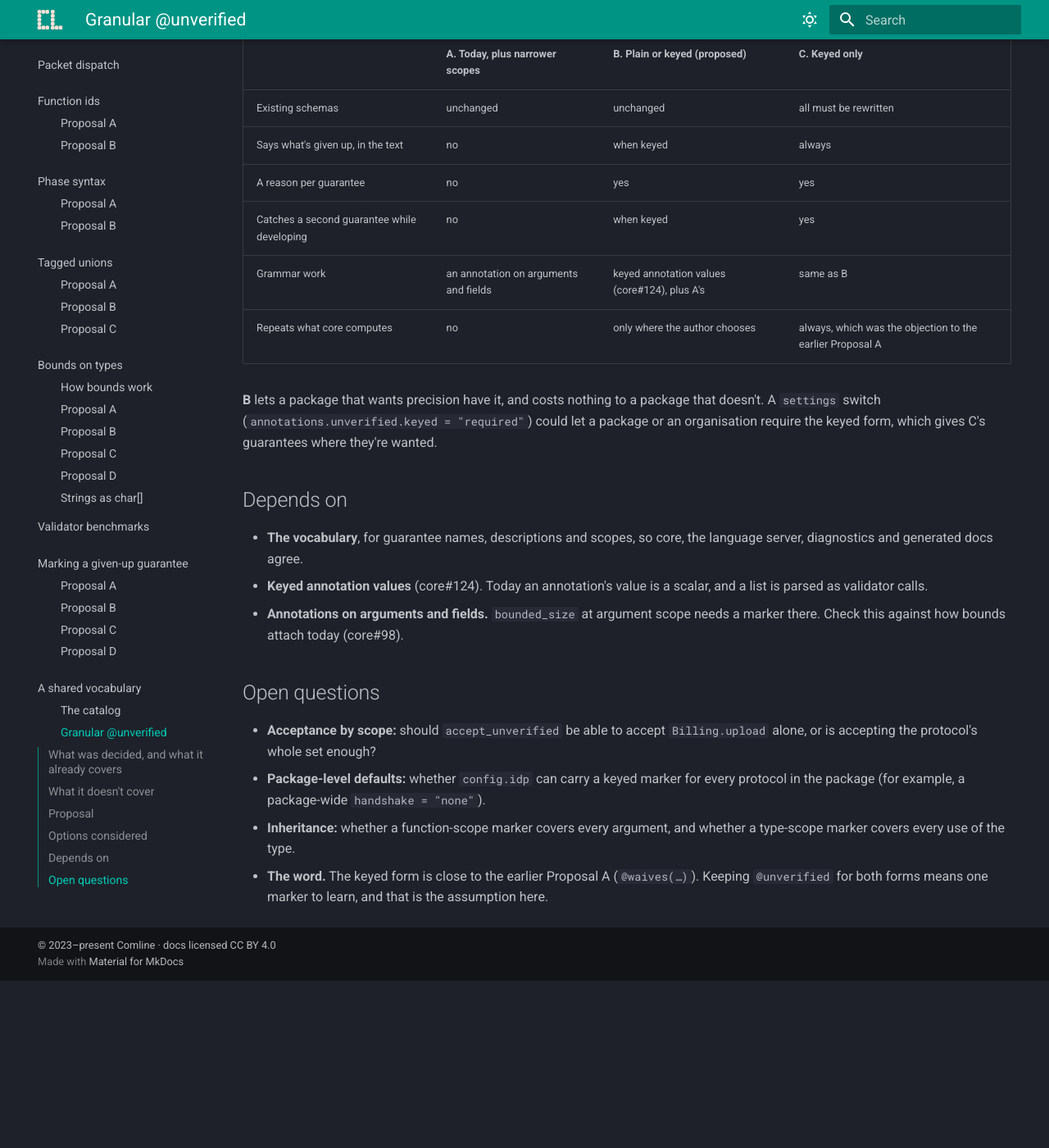
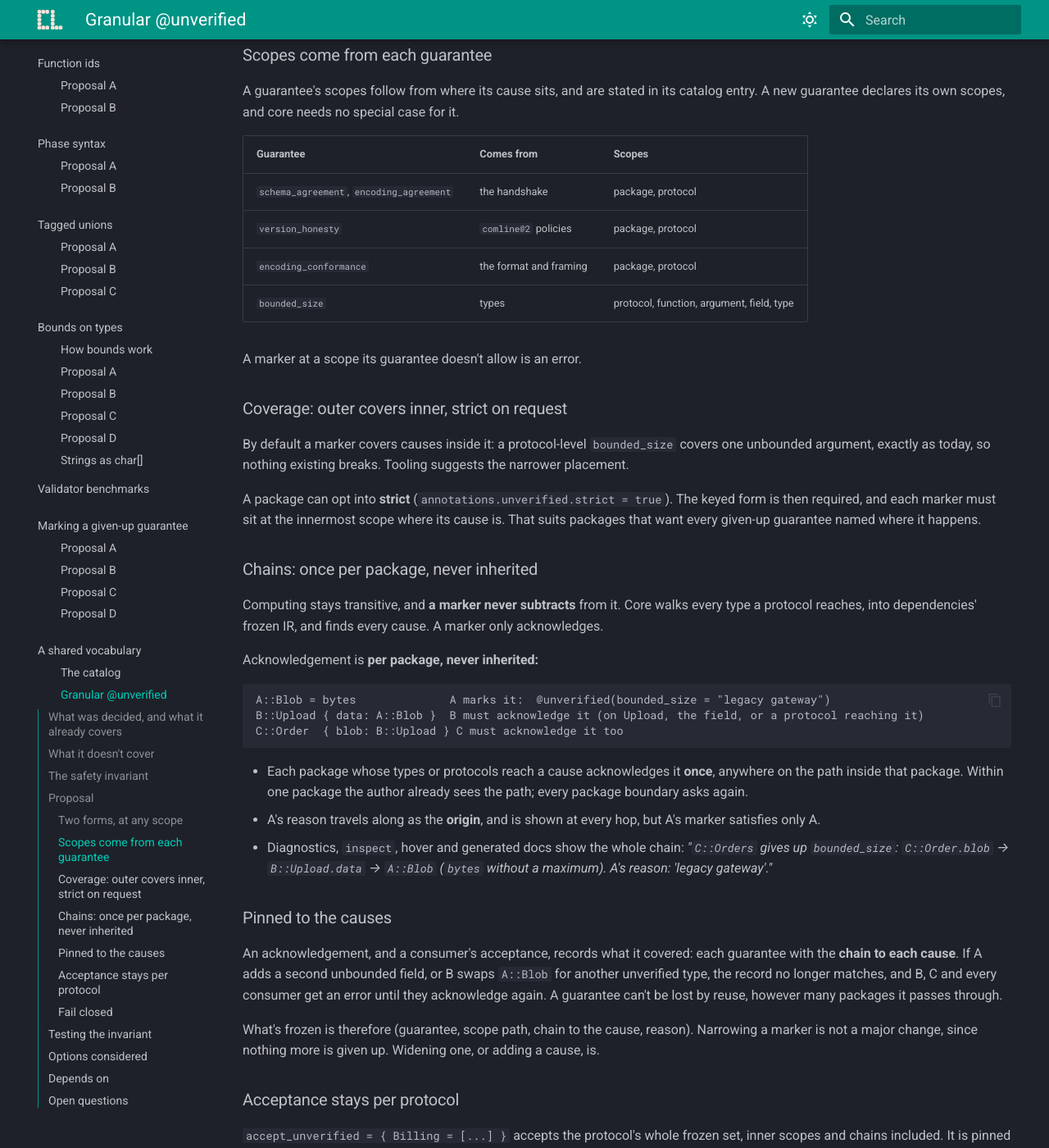
Before and after one commit to ComlineProject/docs, an MkDocs documentation site: the page built from docs/docs/proposals/shared-vocabulary/granular-unverified.md, in a window 1280 px wide and 1400 px high, scrolled down 1824 px. Shown: the whole window at 82% size. Built offline with MkDocs 1.6.1 and Material for MkDocs 9.7.7, drawn with Linux system fonts in a browser that asks for light colours; the version menu is left out; before the commit the page ends 3020 px from its top, so only the background shows below that; some of the changed text lies outside the part shown.

Commit message:
Shared vocabulary: record the leanings so far
The catalog lives in a spec repository with the conformance specs and
vectors, in CUE, with relations as plain references. Granular @unverified
gets scopes per guarantee, outer-covers-inner with a strict opt-in,
acknowledgement once per package along a chain, pinned to the chain,
acceptance per protocol, failing closed, and the tests that prove the
invariant.

````diff
--- a/docs/docs/proposals/shared-vocabulary/granular-unverified.md
+++ b/docs/docs/proposals/shared-vocabulary/granular-unverified.md
@@ -6,7 +6,7 @@
 **The question.** `@unverified = "reason"` marks a whole protocol, with one
 reason, and core works out which guarantees it gives up. Should the author
 be able to name the guarantees, give each its own reason, and mark less than
-a whole protocol?
+a whole protocol, without making it any easier to lose a guarantee unnoticed?
 
 ## What was decided, and what it already covers
 
@@ -32,20 +32,33 @@
 2. **The scope is always the protocol.** `bounded_size` comes from a type: one
    unbounded argument anywhere a protocol reaches marks the whole protocol,
    and the diagnostic says only "a string, list or nesting it reaches has no
-   maximum". Marking that one argument would say where, and would leave the
-   rest of the protocol verified.
+   maximum".
 3. **The schema text doesn't say what's given up.** This was accepted for C,
-   on the grounds that tooling shows it. With a shared vocabulary the cost of
-   writing it drops, and a reviewer reading a diff sees it without tooling.
+   on the grounds that tooling shows it. With a shared vocabulary, writing it
+   costs little, and a reviewer reading a diff sees it without tooling.
 4. **The author's acknowledgement is implicit.** The version comparison catches
    the set growing *between releases*. While a change is being developed, a
    marker written for one guarantee silently covers a second.
+5. **Chains across packages aren't explicit.** When package A's type gives up a
+   guarantee, B uses it, and C uses B, nothing requires B and C to see A's
+   cause and acknowledge it themselves.
+
+## The safety invariant
+
+Everything below serves one rule, which has to hold with no exceptions:
+
+> **If a package compiles, every guarantee given up anywhere a protocol
+> reaches, through any chain of types and packages, has been acknowledged in
+> that package and accepted by every consumer of that protocol. Every
+> acknowledgement and acceptance is pinned to the exact causes it covered,
+> so any change upstream asks again.**
 
 ## Proposal
 
-**Keep `@unverified = "reason"`, and allow a keyed form that names
-guarantees, at the scope each guarantee has.** Core still computes the set,
-and checks the author's form against it.
+### Two forms, at any scope
+
+`@unverified = "reason"` stays valid. An optional keyed form names
+guarantees. Both can be written at any scope a given-up guarantee allows:
 
 ```ids
 @framing = "com.acme.f@1"
@@ -60,63 +73,136 @@
 }
 ```
 
-- **The plain form stays valid.** It acknowledges whatever core computes,
-  exactly as today, so nothing existing breaks.
-- **The keyed form names guarantees.** Each key is a guarantee from the
-  vocabulary and each value is its reason. Core computes the set as today, and:
-    - a computed guarantee the author didn't name is an **error** ("`Billing`
-      also gives up `schema_agreement`: handshake `none`");
-    - a named guarantee core doesn't find given up is a **warning**, like a
-      needless marker today;
-    - an unknown key is an **error**, with the vocabulary's spellings suggested.
-- **Scopes come from the vocabulary.** Each guarantee lists where it can be
-  marked. `schema_agreement`, `encoding_agreement` and `version_honesty` come
-  from the handshake, so they apply to a protocol (or a package's defaults).
-  `encoding_conformance` comes from the encodings, so a protocol.
-  `bounded_size` comes from types, so a protocol, a function, an argument, a
-  field or a type. Marking at the wrong scope is an error.
-- **What's frozen** is each given-up guarantee with its scope (`Billing`,
-  `Billing.upload(data)`) and its reason. Acceptances and the version
-  comparison work on that, so narrowing a marker is visible and widening one
-  is a major change.
-- **Acceptance stays per protocol** (`accept_unverified = { Billing = [...] }`).
-  A consumer accepts the protocol's whole set, inner scopes included. Whether
-  acceptance should also name scopes is an open question below.
+- **Plain:** acknowledges whatever core computes at that scope, as today.
+- **Keyed:** each key is a guarantee from the vocabulary, each value its
+  reason. Against what core computes:
+    - a computed guarantee that isn't named is an **error**;
+    - a named guarantee that isn't given up is a **warning**, like a needless
+      marker today;
+    - an unknown key is an **error**, with spellings suggested from the vocabulary.
+
+### Scopes come from each guarantee
+
+A guarantee's scopes follow from where its cause sits, and are stated in its
+catalog entry. A new guarantee declares its own scopes, and core needs no
+special case for it.
+
+| Guarantee | Comes from | Scopes |
+|---|---|---|
+| `schema_agreement`, `encoding_agreement` | the handshake | package, protocol |
+| `version_honesty` | `comline@2` policies | package, protocol |
+| `encoding_conformance` | the format and framing | package, protocol |
+| `bounded_size` | types | protocol, function, argument, field, type |
+
+A marker at a scope its guarantee doesn't allow is an error.
+
+### Coverage: outer covers inner, strict on request
+
+By default a marker covers causes inside it: a protocol-level `bounded_size`
+covers one unbounded argument, exactly as today, so nothing existing breaks.
+Tooling suggests the narrower placement.
+
+A package can opt into **strict** (`annotations.unverified.strict = true`). The
+keyed form is then required, and each marker must sit at the innermost scope
+where its cause is. That suits packages that want every given-up guarantee
+named where it happens.
+
+### Chains: once per package, never inherited
+
+Computing stays transitive, and **a marker never subtracts** from it. Core
+walks every type a protocol reaches, into dependencies' frozen IR, and finds
+every cause. A marker only acknowledges.
+
+Acknowledgement is **per package, never inherited:**
+
+```text
+A::Blob = bytes              A marks it:  @unverified(bounded_size = "legacy gateway")
+B::Upload { data: A::Blob }  B must acknowledge it (on Upload, the field, or a protocol reaching it)
+C::Order  { blob: B::Upload } C must acknowledge it too
+```
+
+- Each package whose types or protocols reach a cause acknowledges it **once**,
+  anywhere on the path inside that package. Within one package the author
+  already sees the path; every package boundary asks again.
+- A's reason travels along as the **origin**, and is shown at every hop, but
+  A's marker satisfies only A.
+- Diagnostics, `inspect`, hover and generated docs show the whole chain:
+  *"`C::Orders` gives up `bounded_size`: `C::Order.blob` → `B::Upload.data` →
+  `A::Blob` (`bytes` without a maximum). A's reason: 'legacy gateway'."*
+
+### Pinned to the causes
+
+An acknowledgement, and a consumer's acceptance, records what it covered: each
+guarantee with the **chain to each cause**. If A adds a second unbounded field,
+or B swaps `A::Blob` for another unverified type, the record no longer
+matches, and B, C and every consumer get an error until they acknowledge
+again. A guarantee can't be lost by reuse, however many packages it passes
+through.
+
+What's frozen is therefore (guarantee, scope path, chain to the cause,
+reason). Narrowing a marker is not a major change, since nothing more is
+given up. Widening one, or adding a cause, is.
+
+### Acceptance stays per protocol
+
+`accept_unverified = { Billing = [...] }` accepts the protocol's whole frozen
+set, inner scopes and chains included. It is pinned like an acknowledgement,
+so a new inner cause still asks for re-acceptance.
+
+### Fail closed
+
+If the build can't see a dependency's declarations or IR, it counts the
+guarantee as given up and refuses. An editor's incomplete view can show a
+warning instead, but a build never judges with less than the full picture.
+Any path that does is a safety bug. Known today: `compat` and `diff` don't see
+a dependency's encoding declarations (core#206).
+
+## Testing the invariant
+
+Today there are unit tests (`core/tests/package/unverified.rs`), fuzz targets
+for parsing and compiling robustness, and runtime vectors proving that decoders
+refuse values over a bound. Nothing tests the invariant across package graphs.
+This proposal adds:
+
+1. **A property test with an independent oracle,** in core. It generates
+   random package graphs (bounded and unbounded types, chains across
+   packages, markers at random scopes, acceptances, upstream changes) and checks
+   that *the build succeeds exactly when the oracle says every hop acknowledged
+   and every consumer accepted*. It's the same differential idea as the
+   runtime's `ffi_vs_core`.
+2. **A fuzz target** running the same check over arbitrary graphs, in core's
+   nightly fuzz CI.
+3. **Compiler conformance cases** in the spec repository: schema graphs with
+   their expected given-up sets, chains and errors, as data. Any compiler, the
+   language server or another tool must reproduce them, the way runtimes must
+   reproduce bytes today.
+4. **An audit** of every place that judges guarantees (the validator,
+   `compat`, `diff`, `inspect`, the language server) for any path that can see
+   less than the full picture.
 
 ## Options considered
 
 | | A. Today, plus narrower scopes | B. Plain or keyed (proposed) | C. Keyed only |
 |---|---|---|---|
 | Existing schemas | unchanged | unchanged | all must be rewritten |
-| Says what's given up, in the text | no | when keyed | always |
+| Says what's given up, in the text | no | when keyed, always under strict | always |
 | A reason per guarantee | no | yes | yes |
-| Catches a second guarantee while developing | no | when keyed | yes |
-| Grammar work | an annotation on arguments and fields | keyed annotation values (core#124), plus A's | same as B |
+| Catches a second guarantee while developing | no | when keyed, and always under strict | yes |
 | Repeats what core computes | no | only where the author chooses | always, which was the objection to the earlier Proposal A |
-
-**B** lets a package that wants precision have it, and costs nothing to a
-package that doesn't. A `settings` switch (`annotations.unverified.keyed =
-"required"`) could let a package or an organisation require the keyed form,
-which gives C's guarantees where they're wanted.
 
 ## Depends on
 
-- **The vocabulary**, for guarantee names, descriptions and scopes, so
-  core, the language server, diagnostics and generated docs agree.
+- **The vocabulary**, for guarantee names, descriptions and scopes.
 - **Keyed annotation values** (core#124). Today an annotation's value is a
   scalar, and a list is parsed as validator calls.
-- **Annotations on arguments and fields.** `bounded_size` at argument scope
-  needs a marker there. Check this against how bounds attach today (core#98).
+- **Markers on arguments and fields.** Check this against how bounds attach
+  today (core#98).
 
 ## Open questions
 
-- **Acceptance by scope:** should `accept_unverified` be able to accept
-  `Billing.upload` alone, or is accepting the protocol's whole set enough?
-- **Package-level defaults:** whether `config.idp` can carry a keyed marker for
-  every protocol in the package (for example, a package-wide `handshake =
-  "none"`).
-- **Inheritance:** whether a function-scope marker covers every argument, and
-  whether a type-scope marker covers every use of the type.
+- **Package-level markers:** how `config.idp` carries a marker for every
+  protocol in a package (for example, a package-wide `handshake = "none"`), and
+  how it counts toward per-package acknowledgement.
 - **The word.** The keyed form is close to the earlier Proposal A
   (`@waives(…)`). Keeping `@unverified` for both forms means one marker to
   learn, and that is the assumption here.
--- a/docs/docs/proposals/shared-vocabulary/index.md
+++ b/docs/docs/proposals/shared-vocabulary/index.md
@@ -74,25 +74,37 @@
 
 In stages, each useful on its own, in the order the encoding-facts work used:
 
-1. **Catalog format and home** decided ([catalog → where it lives](catalog.md#where-it-lives)).
-   Seed it from `profile.cue`, core's `Guarantee` and the official encodings.
+1. **The spec repository** ([catalog → where it lives](catalog.md#where-it-lives)):
+   the catalog in CUE, seeded from `profile.cue`, core's `Guarantee` and the
+   official encodings, with the conformance specs and vectors moved in from
+   `runtime/conformance`.
 2. **Core reads it:** guarantees, facts, value domains, aliases and official
    encodings come from the catalog. Unknown annotation names, settings keys
    and diagnostic codes are refused (core#171, core#178).
 3. **The runtime and conformance read it:** fact names, conformance
    features, and the fuzz and bench target sets. The CI matrices and the
    Observatory's expected reports are generated from it.
-4. **Granular `@unverified`** in core: grammar, check and freezing. This
-   needs keyed annotation values (core#124).
+4. **Granular `@unverified`** in core: grammar, scopes, per-package
+   acknowledgement pinned to each cause's chain, and freezing. It needs
+   keyed annotation values (core#124). It lands with its safety tests: a
+   property test against an oracle, a fuzz target, compiler conformance cases
+   in the spec repository, and an audit of every path that judges guarantees.
 5. **Tooling reads it:** language server completion and hover, generated
    `@unverified` docs (generation#93), and the docs tables.
 
+## Leanings so far
+
+- **Home:** a spec repository holding the catalog, the conformance specs and
+  vectors, and compiler conformance cases, versioned as the spec.
+- **Format:** CUE as the source, with generated Rust, TypeScript and JSON.
+- **Relations:** plain references only (establishes, keeps, gives up, applies
+  to, scopes); logic that compares values stays in code.
+- **`@unverified`:** plain or keyed, at any scope a guarantee allows. Outer
+  covers inner, with a strict opt-in. Acknowledged once per package along a
+  chain, pinned to the chain, accepted per protocol, failing closed.
+
 ## Open questions
 
-- Where the catalog lives, and in what format (see [the catalog](catalog.md#where-it-lives)).
-- How far relations go: whether the catalog states only *what exists*, or also
-  rules such as *handshake H establishes guarantee G* and *framing payload
-  must fit format output*, so `causes()` and `misfit()` stop being written per
-  repository.
-- How catalog versions relate to conformance spec versions and to the IR
-  format (core#146).
+- How spec versions relate to the IR format's version (core#146).
+- Package-level `@unverified` markers in `config.idp` (see [granular
+  `@unverified`](granular-unverified.md#open-questions)).
````
Also changed, not shown: docs/docs/proposals/shared-vocabulary/catalog.md (+32 -17 lines).
